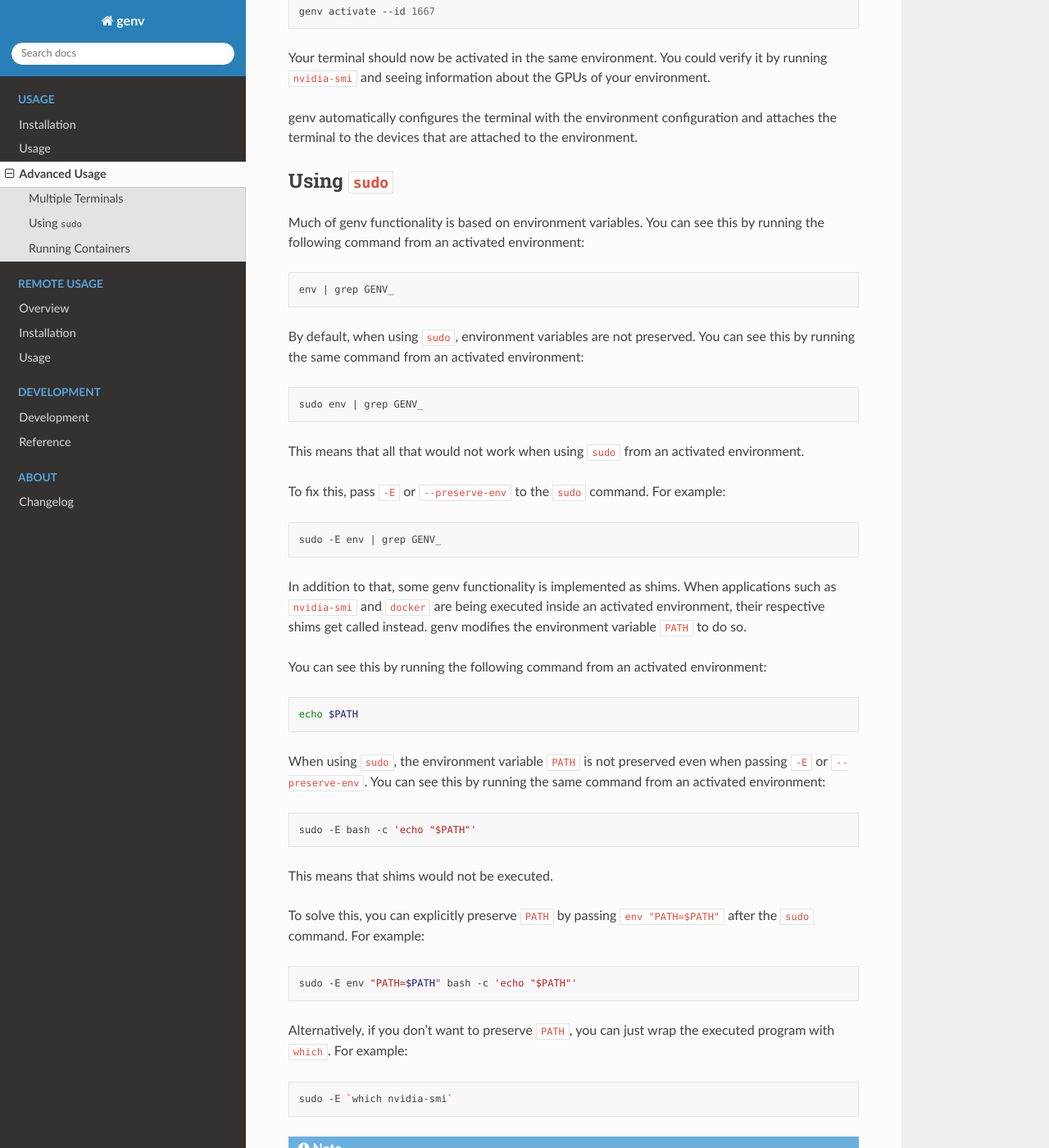
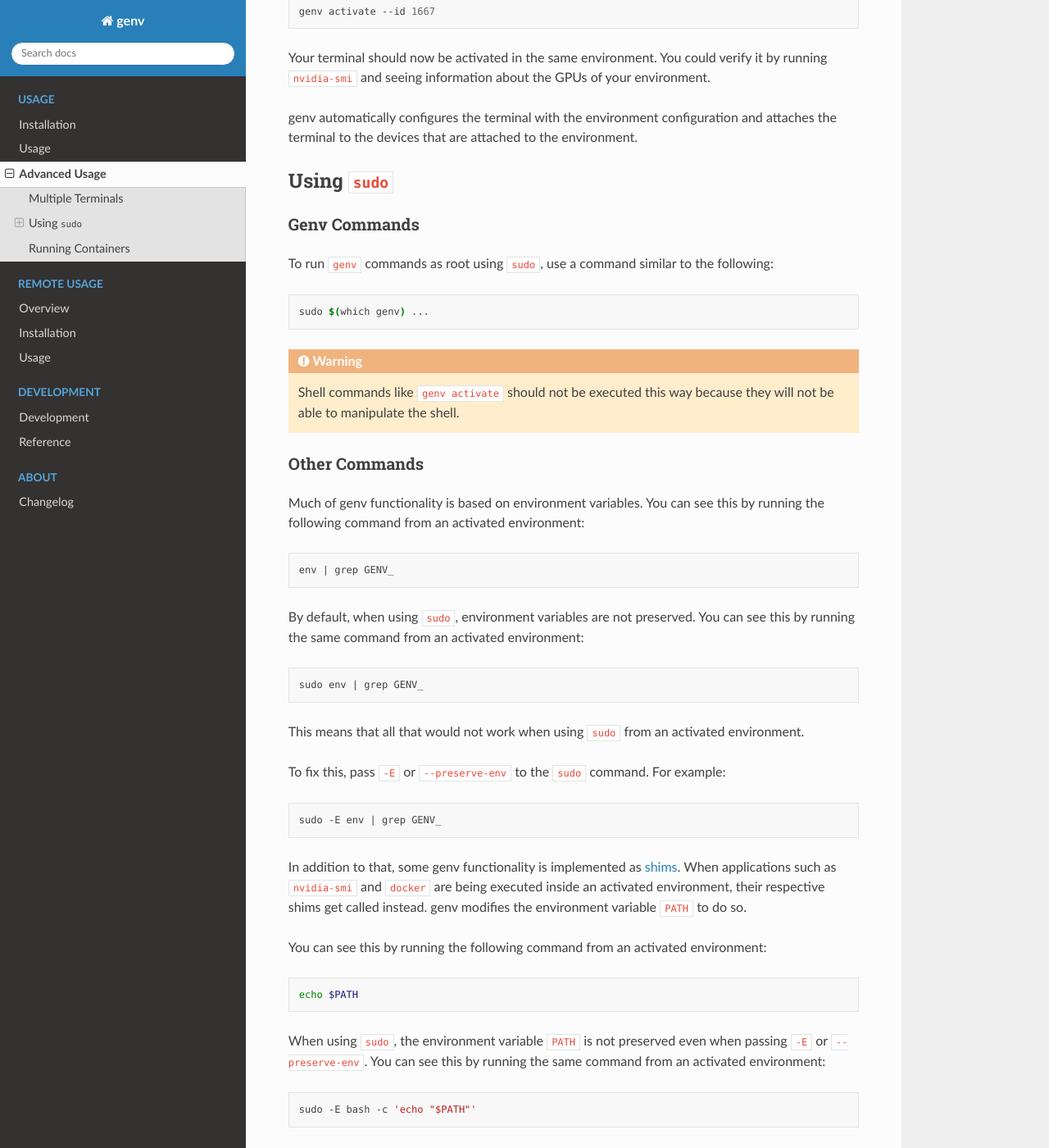
Before and after one commit to run-ai/genv, a Sphinx documentation site: the page built from docs/source/usage/advanced-usage.rst, in a window 1280 px wide and 1400 px high, scrolled down 810 px. Shown: the whole window at 82% size. Built offline with Sphinx 7.4.7 and the Read the Docs theme 2.0.0, drawn with Linux system fonts in a browser that asks for light colours.

Commit message:
Update advanced-usage.rst

```diff
--- a/docs/source/usage/advanced-usage.rst
+++ b/docs/source/usage/advanced-usage.rst
@@ -37,6 +37,21 @@
 
 Using :code:`sudo`
 ------------------
+
+Genv Commands
+~~~~~~~~~~~~~
+To run :code:`genv` commands as root using :code:`sudo`, use a command similar to the following:
+
+.. code-block:: shell
+
+   sudo $(which genv) ...
+
+.. warning::
+
+   Shell commands like :code:`genv activate` should not be executed this way because they will not be able to manipulate the shell.
+
+Other Commands
+~~~~~~~~~~~~~~
 Much of genv functionality is based on environment variables.
 You can see this by running the following command from an activated environment:
 
@@ -60,7 +75,7 @@
 
    sudo -E env | grep GENV_
 
-In addition to that, some genv functionality is implemented as shims.
+In addition to that, some genv functionality is implemented as :ref:`shims <Shims>`.
 When applications such as :code:`nvidia-smi` and :code:`docker` are being executed inside an activated environment, their respective shims get called instead.
 genv modifies the environment variable :code:`PATH` to do so.
 
```
